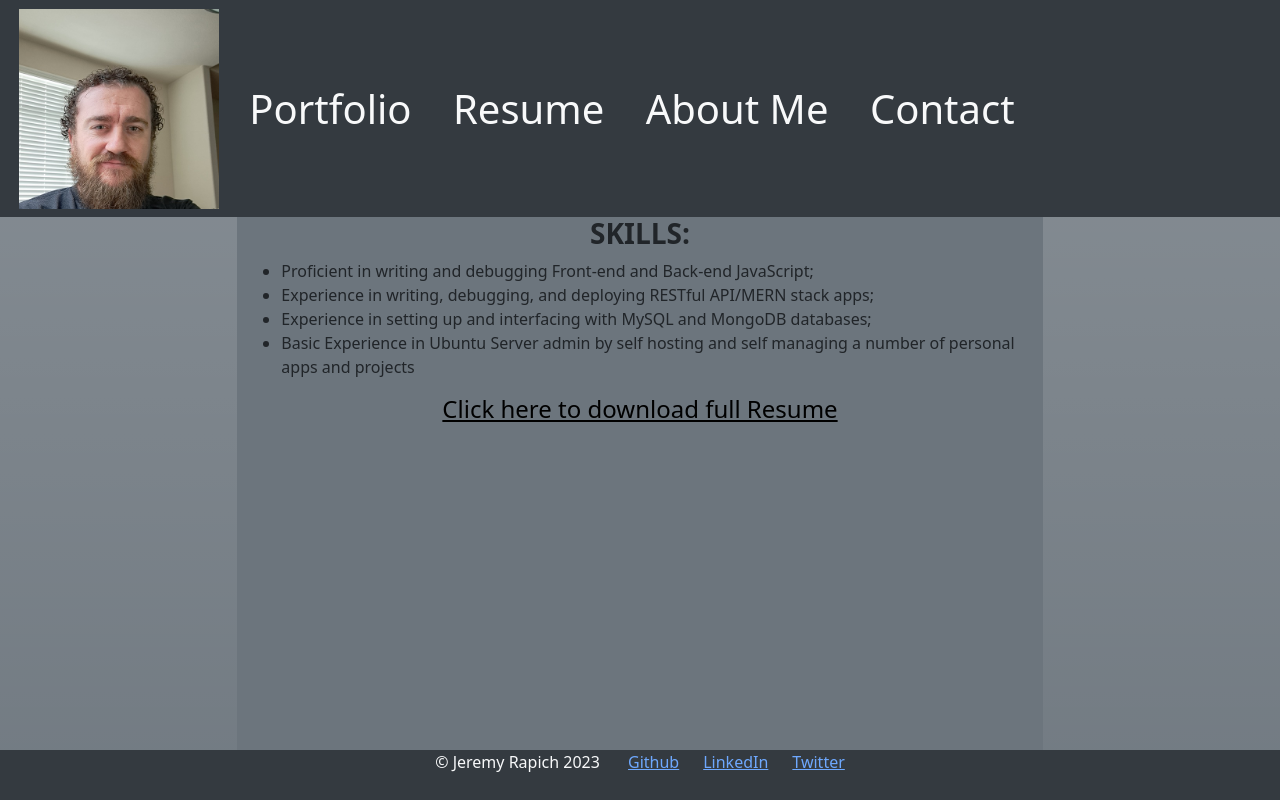
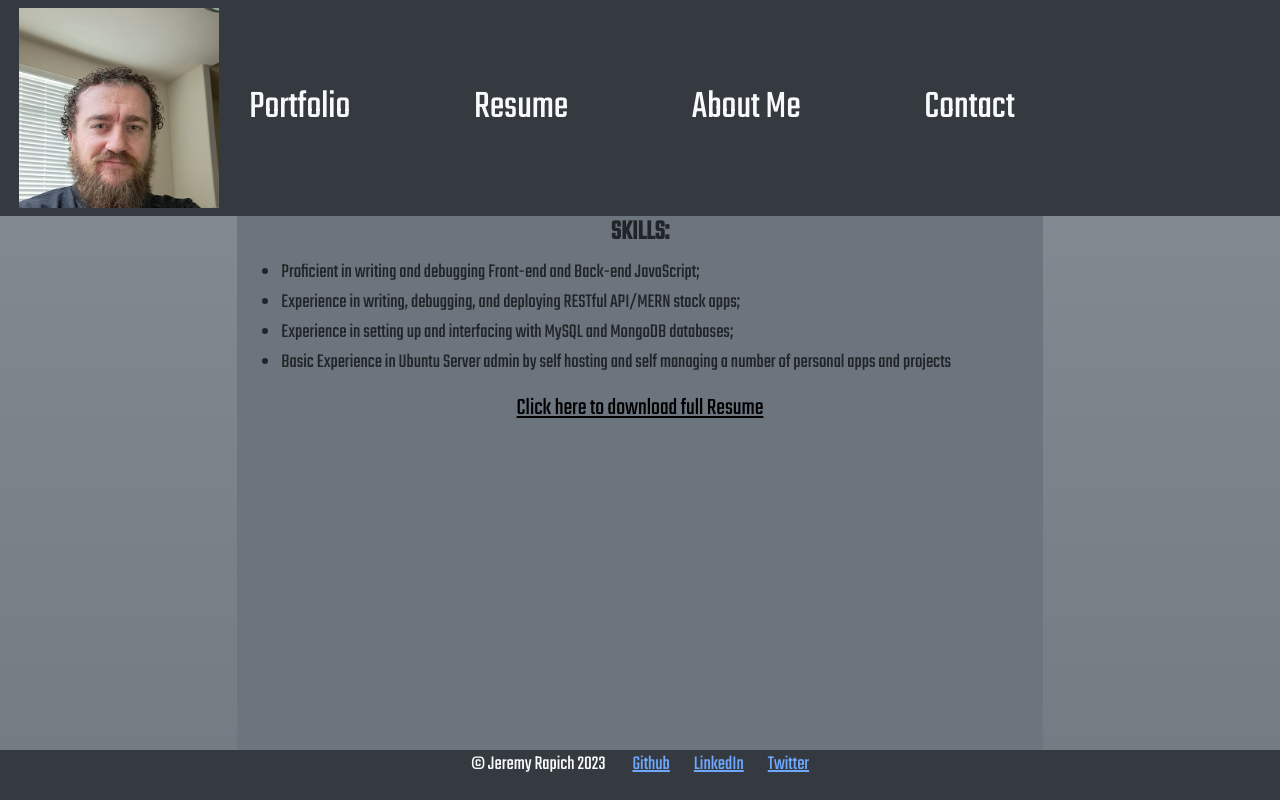
Before and after one commit to jrapich/react-portfolio, a React (Vite) app in the folder portfolio/: page /resume in a window 1280 px wide. Shown: the top 800 px of the page. Built offline with nearby package versions, Linux system fonts and the light colour scheme.

Commit message:
imported google fonts

```diff
--- a/portfolio/src/App.jsx
+++ b/portfolio/src/App.jsx
@@ -6,6 +6,10 @@
 function App() {
   return (
     <>
+
+    <style>
+      @import url('https://fonts.googleapis.com/css2?family=Teko&display=swap');
+    </style>
     <Header />
     <Outlet />
     <Footer />
--- /dev/null
+++ b/portfolio/src/fonts.css
@@ -0,0 +1,13 @@
+@import url('https://fonts.googleapis.com/css2?family=Teko&display=swap');
+
+html,
+body {
+    font-family: 'Teko', sans-serif;
+}
+
+ section,
+ div,
+ p,
+ ul {
+    font-size: 20px;
+}
--- a/portfolio/src/index.css
+++ b/portfolio/src/index.css
@@ -5,7 +5,7 @@
 *,
 *::before,
 *::after {
-  box-sizing:inherit
+  box-sizing:unset
 }
 
 /* all of this below is css from default react/vite app,
--- a/portfolio/src/main.jsx
+++ b/portfolio/src/main.jsx
@@ -6,6 +6,9 @@
 //import css
 import 'bootstrap/dist/css/bootstrap.css'
 import './index.css'
+
+//import google fonts
+import './fonts.css';
 
 //import page components for the routes to use
 import App from './App.jsx'
```
